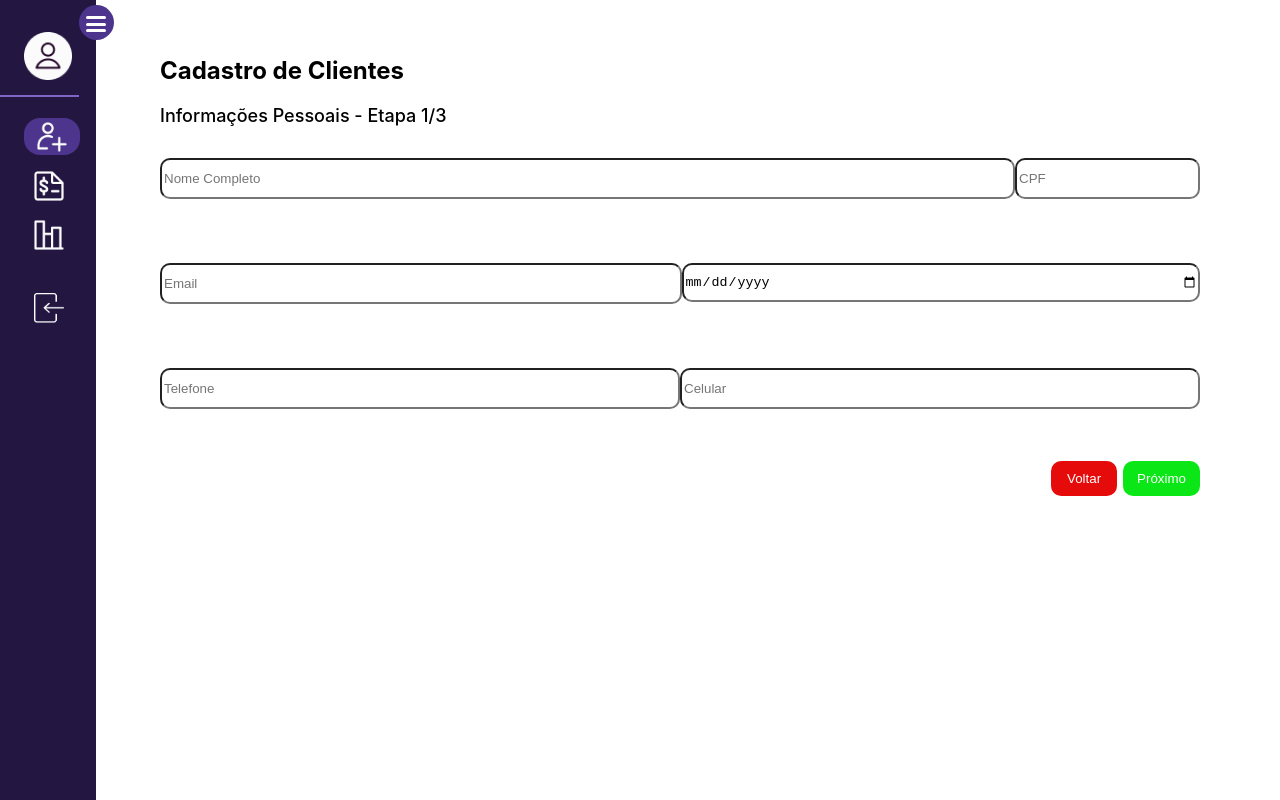
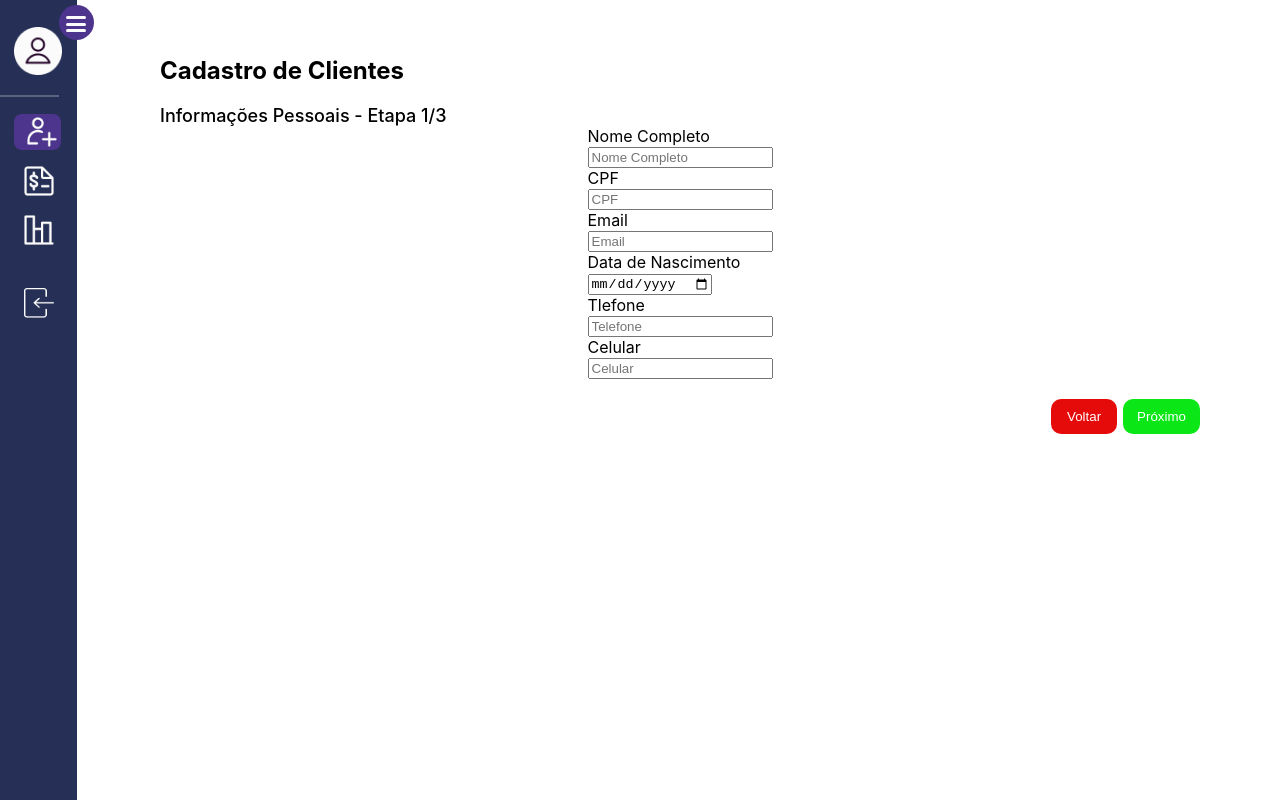
Before and after one commit to CopiloTTeam/front-end, a React (Create React App) app: page /Cadastro in a window 1280 px wide. Built offline with nearby package versions, Linux system fonts and the light colour scheme.

Commit message:
atualizando formulários

```diff
--- a/src/components/CadastroCliente/personalInfo.js
+++ b/src/components/CadastroCliente/personalInfo.js
@@ -5,38 +5,55 @@ function PersonalInfo({ formData, setFormData }) {
   return (
     <div className='container'>
       <div className='row-1'>
-       {/* label */}
+        <div className='bx-input'>
+          <p>Nome Completo</p>
           <input type="text"
             placeholder='Nome Completo'
             value={formData.nome}
             onChange={(event) => setFormData({ ...formData, nome: event.target.value })}
           />
+        </div>
+        <div className='bx-input'>
+          <p>CPF</p>
           <input type="number"
             placeholder='CPF'
             value={formData.cpf}
             onChange={(event) => setFormData({ ...formData, cpf: event.target.value })} />
         </div>
+      </div>
       <div className='row-2'>
+        <div className='bx-input'>
+          <p>Email</p>
           <input type="text"
             placeholder='Email'
             value={formData.email}
             onChange={(event) => setFormData({ ...formData, email: event.target.value })} />
+        </div>
+        <div className='bx-input'>
+          <p>Data de Nascimento</p>
           <input type="date"
             placeholder='Data de Nascimento'
             value={formData.data}
             onChange={(event) => setFormData({ ...formData, data: event.target.value })} />
         </div>
+      </div>
       <div className='row-3'>
+        <div className='bx-input'>
+          <p>Tlefone</p>
           <input type="number"
             placeholder='Telefone'
             value={formData.telefone}
             onChange={(event) => setFormData({ ...formData, telefone: event.target.value })} />
+        </div>
+        <div className='bx-input'>
+          <p>Celular</p>
           <input type="number"
             placeholder='Celular'
             value={formData.celular}
             onChange={(event) => setFormData({ ...formData, celular: event.target.value })} />
         </div>
       </div>
+    </div>
   )
 }
 
--- a/src/components/box/box.css
+++ b/src/components/box/box.css
@@ -2,6 +2,12 @@
    display: flex;
    overflow: scroll;
    overflow-y: hidden;
+}
+.container-box::-webkit-scrollbar{
+    width: 3rem;
+}
+.container-box::-webkit-scrollbar-thumb{
+  background: #755391;
 }
 .container-box > .box{
     flex: 1 0 300px;
--- a/src/components/navbar/navbar.css
+++ b/src/components/navbar/navbar.css
@@ -1,11 +1,11 @@
  /*------------------------- SideBar -------------------------*/
 
  .sidebar {
-  background: #231742;
+  background: var(--color-primary);
   position: fixed;
   top: 0;
   left: 0;
-  padding: 2rem 1.5rem;
+  padding: 1rem 0.9rem;
   width: 12rem;
   height: 100vh;
   transition: 0.4s all;
@@ -19,7 +19,7 @@
 
 h2.title {
   font-size: 20px;
-  color: #fff;
+  color:  var(--color-background);
   padding: 0 0 0 1rem;
 }
 
@@ -29,6 +29,7 @@ h2.title {
   display: flex;
   justify-content: flex-start;
   align-items: center;
+  margin-top: 0.7rem;
 }
 
 .sidebar .profileContainer img {
@@ -44,7 +45,7 @@ h2.title {
   padding: 0;
   margin: 0;
   font-size: 13px;
-  color: #fff;
+  color:  var(--color-background);
   text-transform: lowercase;
 }
 
@@ -52,7 +53,7 @@ h2.title {
   padding: 0;
   margin: 0;
   font-size: 16px;
-  color: #fff;
+  color:  var(--color-background);
   text-transform: capitalize;
   font-weight: 600;
 }
@@ -98,7 +99,7 @@ h2.title {
 
 .sidebar .burgerMenu::after {
   content: "";
-  background: #fff;
+  background:  var(--color-background);
   position: absolute;
   width: 20px;
   height: 3px;
@@ -110,7 +111,7 @@ h2.title {
 
 .sidebar .burgerMenu::before {
   content: "";
-  background: #fff;
+  background:  var(--color-background);
   position: absolute;
   width: 20px;
   height: 3px;
@@ -126,8 +127,8 @@ h2.title {
   right: 35px;
   top: 90px;
   z-index: 0;
-  width: calc(4rem + 15rem);
-  background: #7f63c5;
+  width: calc(4rem + 8rem);
+  background:  var(--color-secundary);
   height: 2px;
   transition: 0.4s all;
 }
@@ -156,8 +157,8 @@ h2.title {
   flex-direction: row;
   margin: 0.4rem 0;
   padding: 0.2rem 0;
-  width: 200px;
-  border-radius: 1rem;
+  width: 185px;
+  border-radius: 0.5rem;
   cursor: pointer;
   transition: 0.4s ease;
 }
@@ -172,11 +173,11 @@ h2.title {
 }
 
 .contentsContainer li.active p {
-  color: #fff;
+  color:  var(--color-background);
 }
 
 .contentsContainer li:hover {
-  background: #7f63c5;
+  background: var(--color-secundary);
 }
 
 .contentsContainer li .icon {
@@ -221,7 +222,7 @@ h2.title {
 }
 
 .sidebar.active .burgerContainer.active .burgerMenu {
-  background: #fff;
+  background:  var(--color-background);
 }
 
 .sidebar.active .burgerContainer.active .burgerMenu::before {
@@ -239,8 +240,8 @@ h2.title {
 .sidebar.active .contentsContainer p {
   display: none;
 }
-.sidebar.active .contentsContainer li, li:hover{
-  width: 50px;
+.sidebar.active .contentsContainer li{
+  width: 40px;
 }
 .sidebar.active .contentsContainer li.active {
   background: #4d348d;
--- a/src/components/navbar/navbar.js
+++ b/src/components/navbar/navbar.js
@@ -6,6 +6,7 @@ import Perfil from "../../images/perfil.png"
 import Logout from "../../images/logout.png"
 import { useLocation } from 'react-router-dom'
 import './navbar.css'
+import'../../styles/global/global.css'
 
 
 const Navbar = () => {
--- a/src/styles/global/global.css
+++ b/src/styles/global/global.css
@@ -1,9 +1,9 @@
 :root {
     /* Color */
-    --primary: #263056;
-    --secundary: ##5C6480;
-    --background: #FBFBFB;
-    --font: #CCCCCC;
+    --color-primary: #263056;
+    --color-secundary: #5C6480;
+    --color-background: #FBFBFB;
+    --color-font: #CCCCCC;
 
 
     /* Font */
--- a/src/styles/multistepForm.css
+++ b/src/styles/multistepForm.css
@@ -42,31 +42,11 @@
     width: 100%;
     border: 1px solid #000;
 }
-.container .row-1, .row-2, .row-3, .row-4 {
-    width: 100%;
-    display: flex;
-    margin: 2rem 0;
-}
-.container .row-1 input:first-child{
-    height: 35px;
-    width: 100%;
-    border-radius: 10px;
-}
-.container .row-1 input{
-    height: 35px;
-    border-radius: 10px;
-}
 
-.container .row-2 input{
-    height: 35px;
-    width: 100%;
-    border-radius: 10px;
-}
-.container .row-3 input{
-    height: 35px;
-    width: 100%;
-    border-radius: 10px;
-}
+
+
+
+
 
 .container .row-4 .component{
     width: 100%;
@@ -82,9 +62,11 @@
 }
 
 
-@media(max-width:925px){
+@media(max-width:725px){
     .container .row-1 , .row-2 , .row-3 {
         display: flex;
+        justify-content: center;
+        align-items: center;
         flex-direction: column;
         width: 100%;
     }
```
Lines whose indentation alone changed are shown as unchanged.
